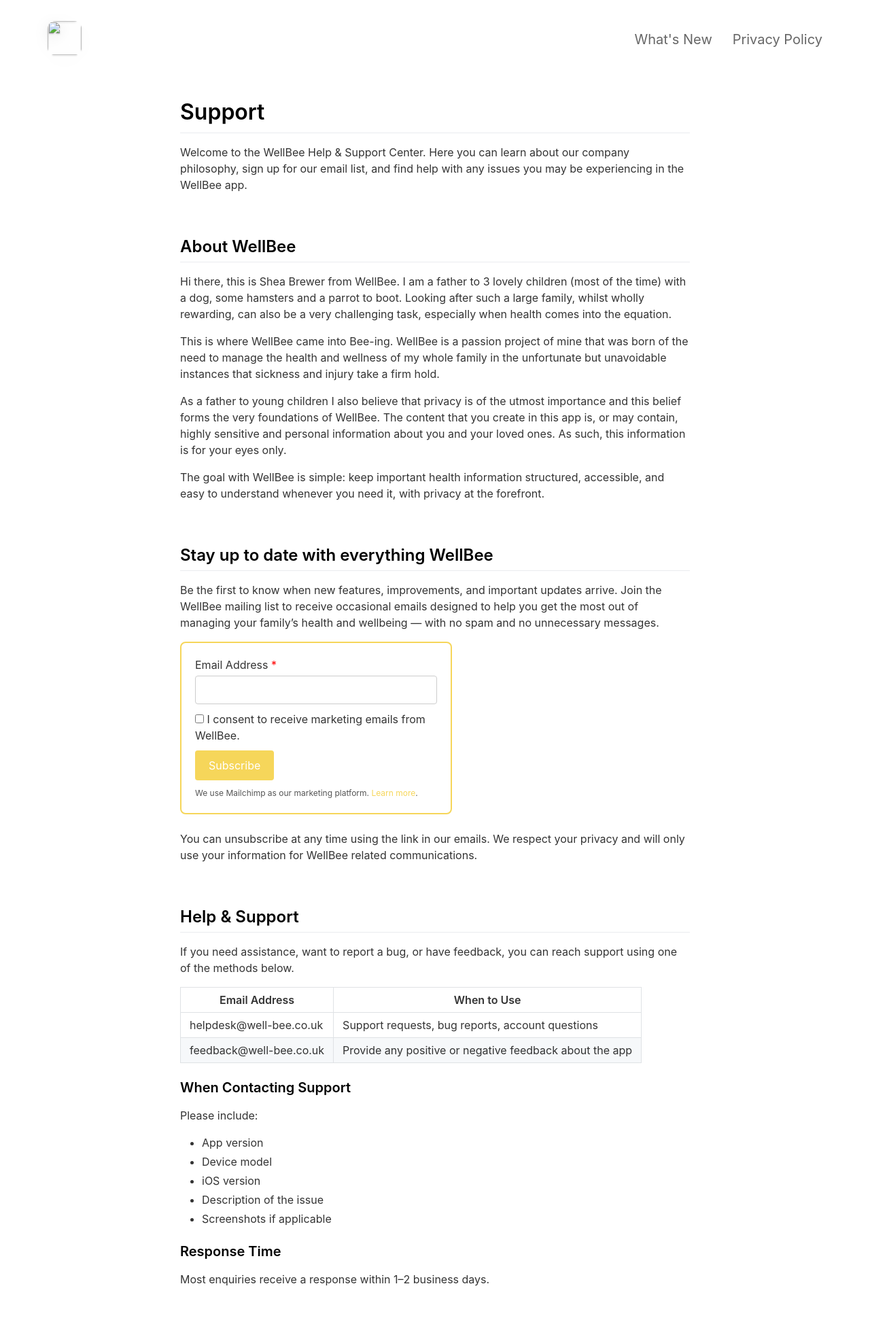
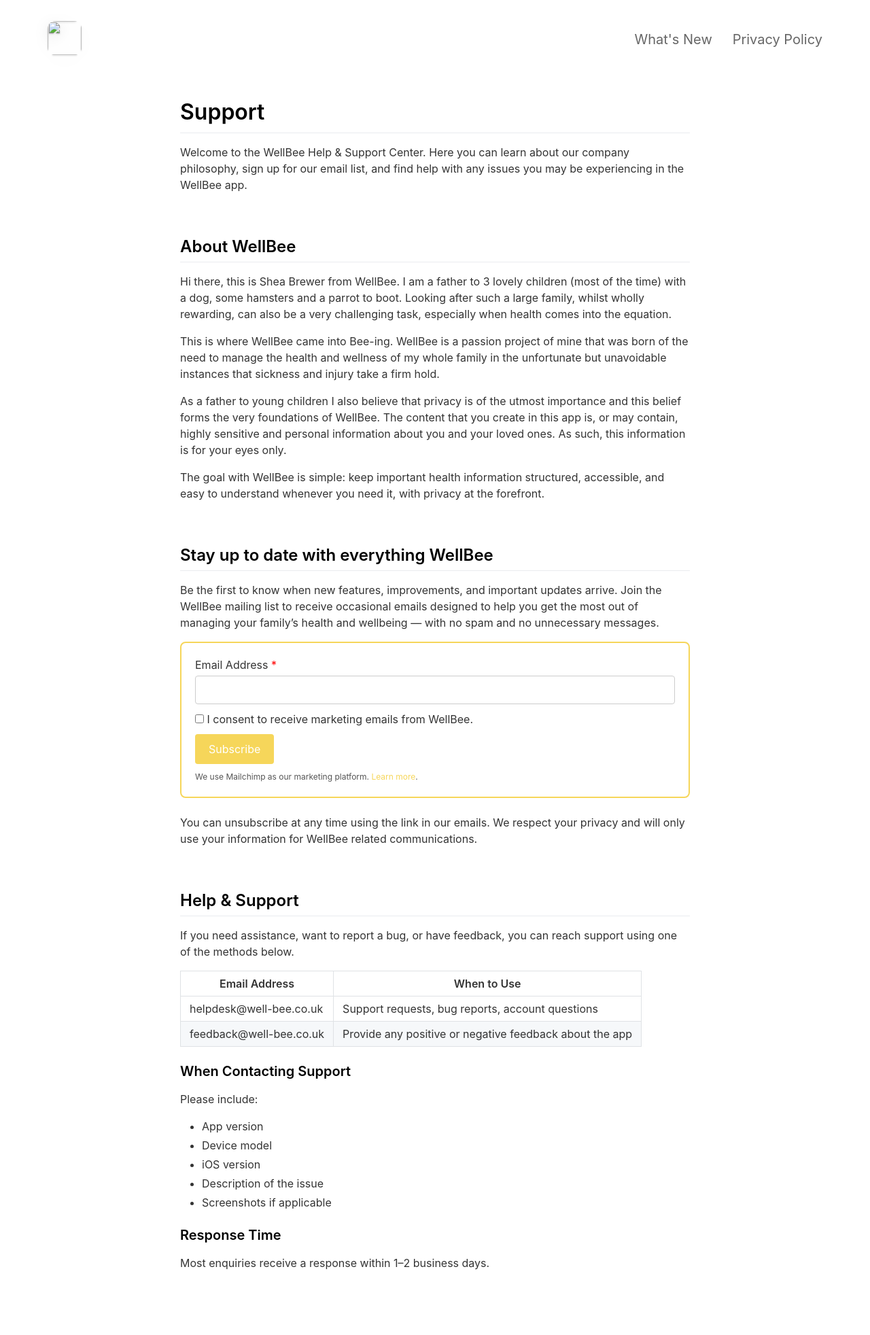
Before and after one commit to sheabrewer1986/WellBeeWebsite, a Jekyll site: the page built from _pages/support.md, in a window 1280 px wide. Shown: the whole page at 68% size. Built offline with Jekyll 4.4.1, drawn with Linux system fonts in a browser that asks for light colours; nearby versions of some CDN libraries; after the commit the page ends 1940 px from its top, so only the background shows below that.

Commit message:
[Tweak] Removed max pixel width of outer frame of form
Removed unnecessary max-width style from the subscription box.

```diff
--- a/_pages/support.md
+++ b/_pages/support.md
@@ -26,7 +26,7 @@
 
 Be the first to know when new features, improvements, and important updates arrive. Join the WellBee mailing list to receive occasional emails designed to help you get the most out of managing your family’s health and wellbeing — with no spam and no unnecessary messages.
 
-<div style="border: 2px solid #f6d65a; padding: 20px; border-radius: 8px; max-width: 400px;">
+<div style="border: 2px solid #f6d65a; padding: 20px; border-radius: 8px">
   <form action="https://well-bee.us16.list-manage.com/subscribe/post?u=a35d8b92b22cd2856cc48caf7&amp;id=2c863d2a6b"
         method="post" target="_blank">
 
```
